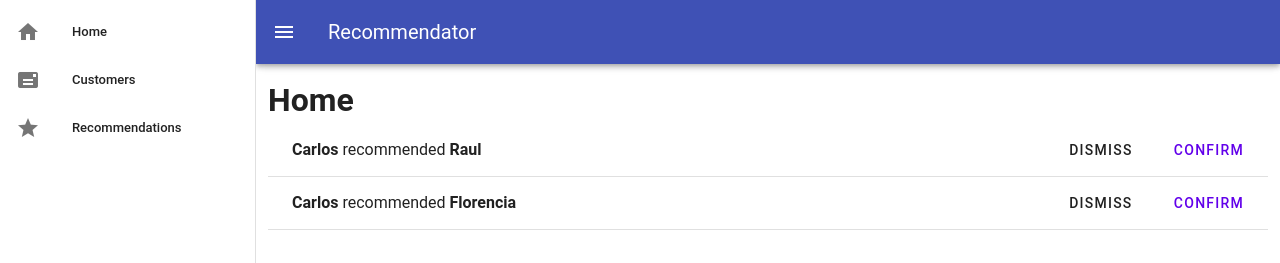
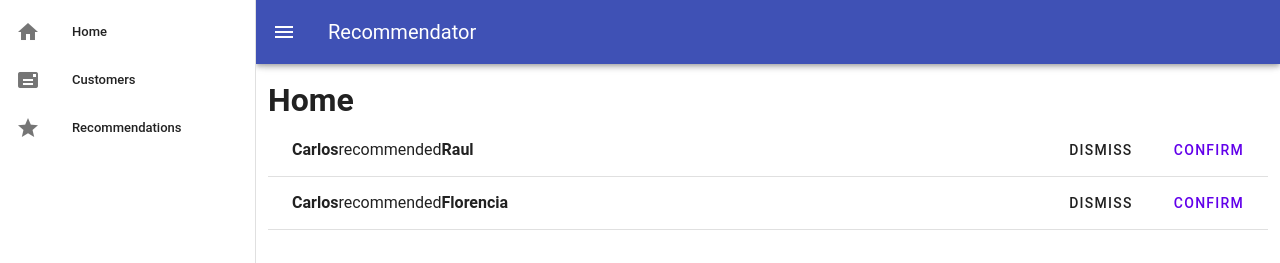
Before and after one commit to Gabrielpanga/vue-recommend-us, a Vue app: page / in a window 1280 px wide. Shown: the top 263 px of the page. Built offline with nearby package versions, Linux system fonts and the light colour scheme; a small style sheet from the web is missing.

Commit message:
fix lint issues

```diff
--- a/src/components/Recommendation.vue
+++ b/src/components/Recommendation.vue
@@ -1,6 +1,10 @@
 <template>
     <v-banner single-line>
-        <b> {{ recommendation.name }} </b> recommended <b> {{ recommendation.recommended.name }} </b>
+        <b>{{ recommendation.name }}</b>
+
+        <span>recommended</span>
+
+        <b>{{ recommendation.recommended.name }}</b>
 
         <template v-slot:actions>
             <v-btn
@@ -21,6 +25,6 @@
 
 <script>
 export default {
-    props: ['recommendation']
-}
+  props: ['recommendation'],
+};
 </script>
```
Also changed, not shown: src/App.vue (line endings or trailing spaces).
